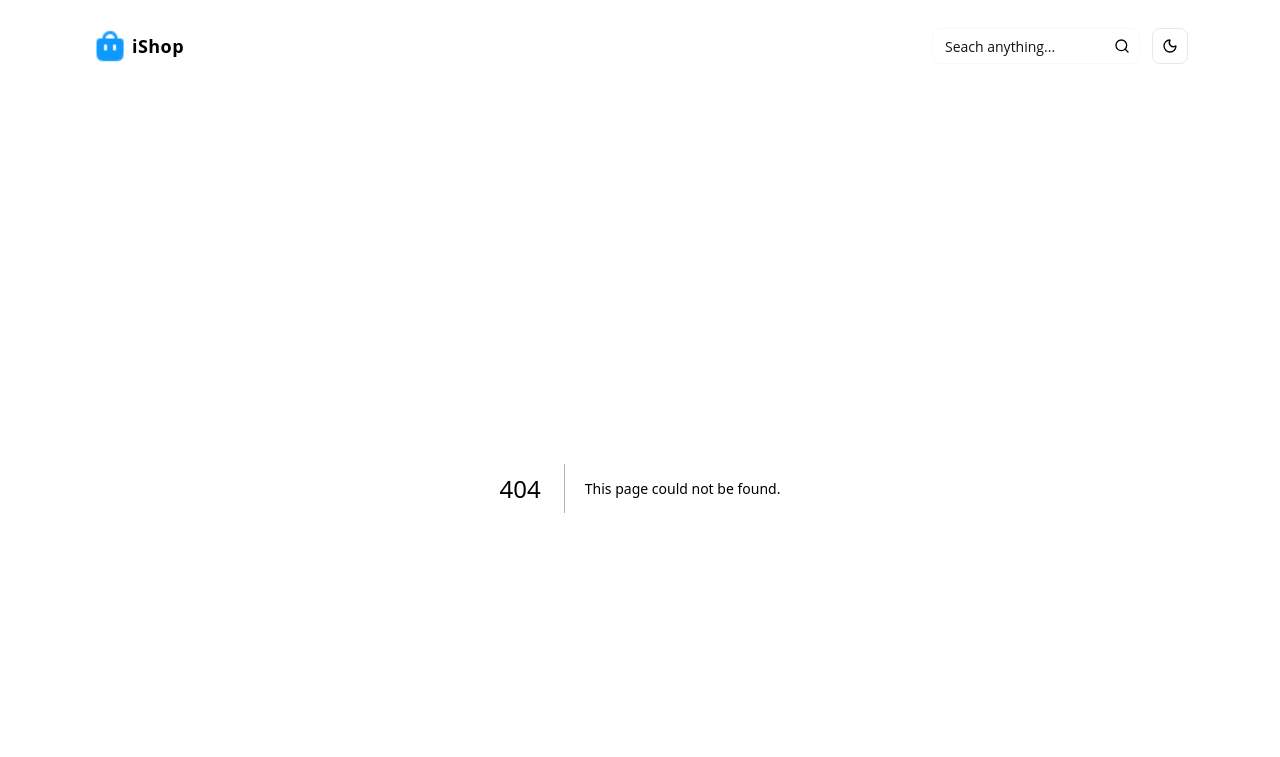
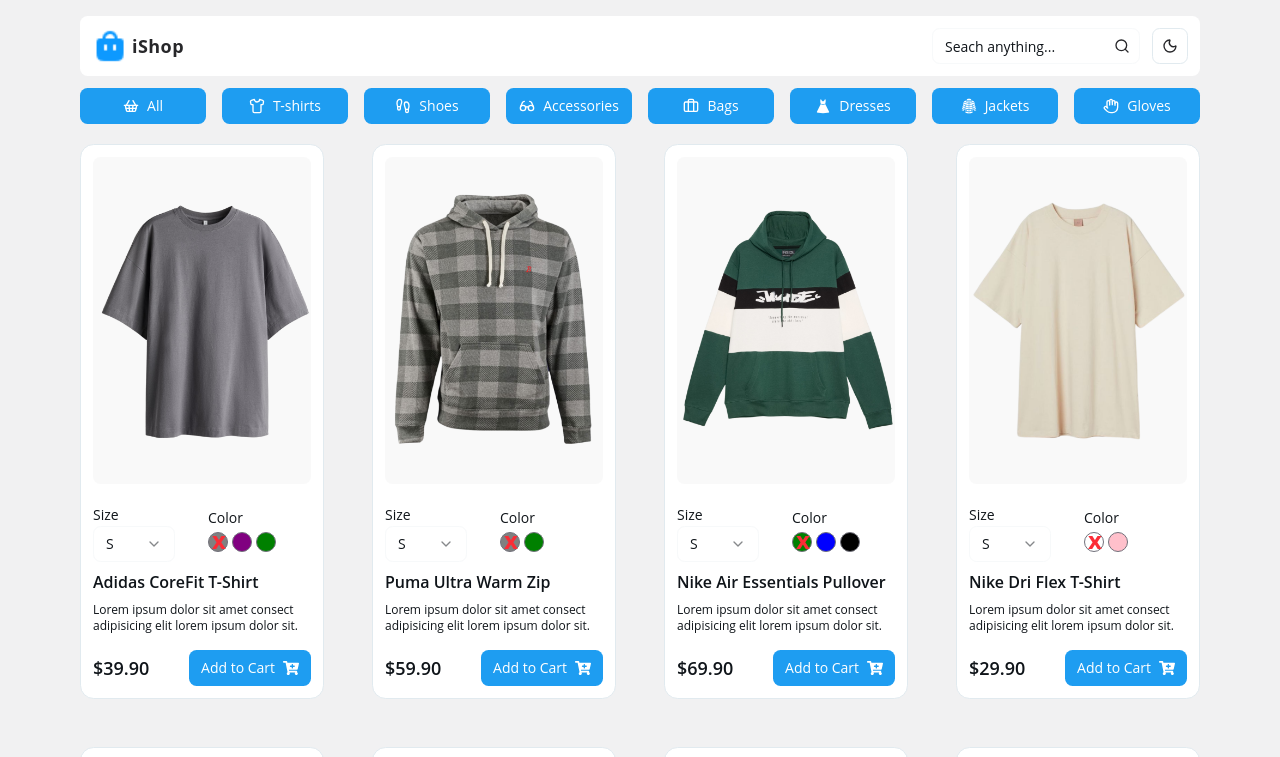
Before and after one commit to lalatina11/ecommerce-app, a Next.js app in the folder client/: page /products in a window 1280 px wide. Before the commit this address had no page. Shown: the top 757 px of the page. Built offline with nearby package versions, Linux system fonts and the light colour scheme.

Commit message:
chore: add products page

```diff
--- /dev/null
+++ b/client/src/app/products/page.tsx
@@ -0,0 +1,23 @@
+import ProductList from "@/components/ProductList";
+import { Metadata } from "next";
+
+export const metadata: Metadata = {
+  title: "iShop | Products",
+  description: "iShop is an home page",
+  icons: "/logo.svg",
+};
+
+interface Props {
+  searchParams: Promise<{ category: string }>;
+}
+
+const Page = async ({ searchParams }: Props) => {
+  const { category } = await searchParams;
+  return (
+    <div>
+      <ProductList category={category} />
+    </div>
+  );
+};
+
+export default Page;
```
